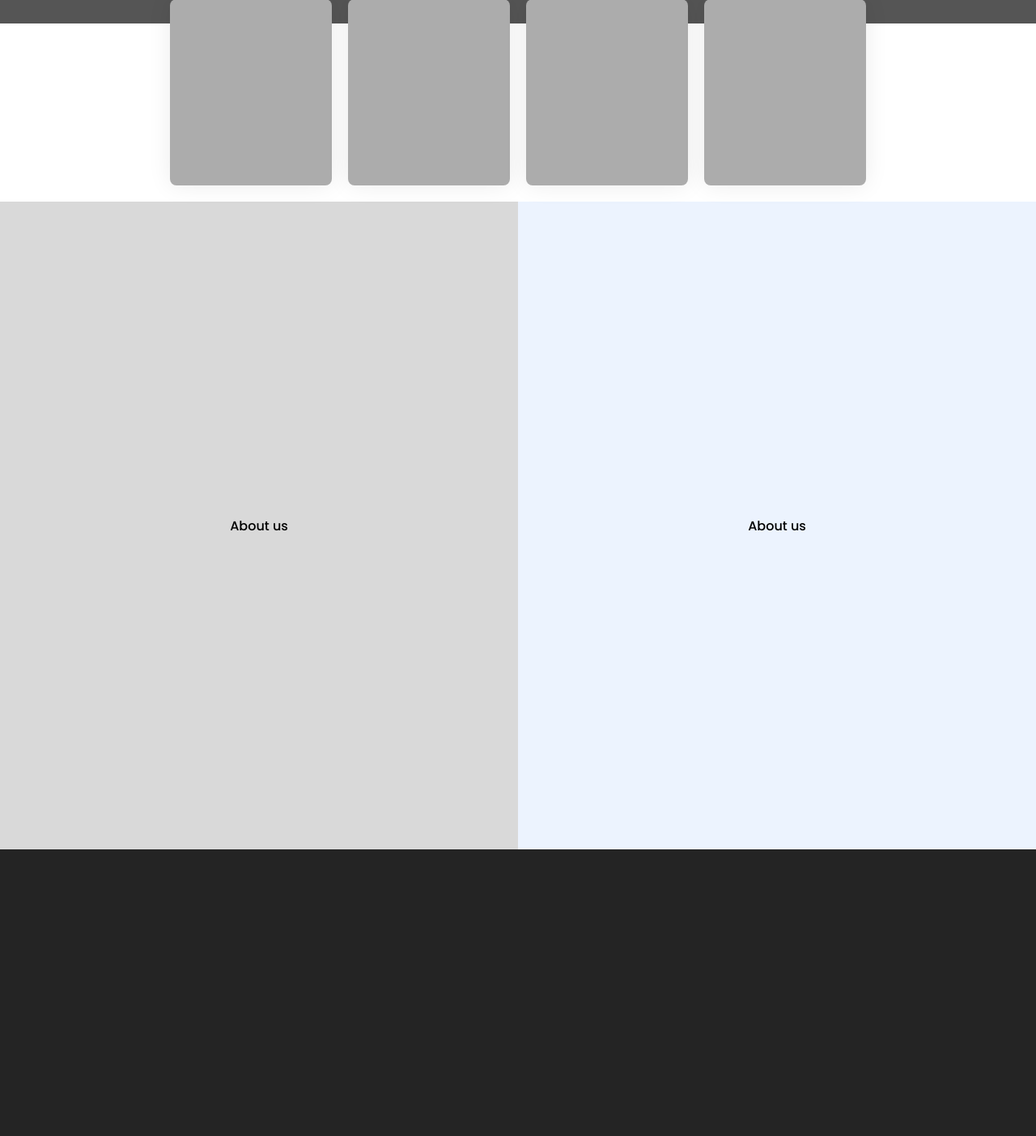
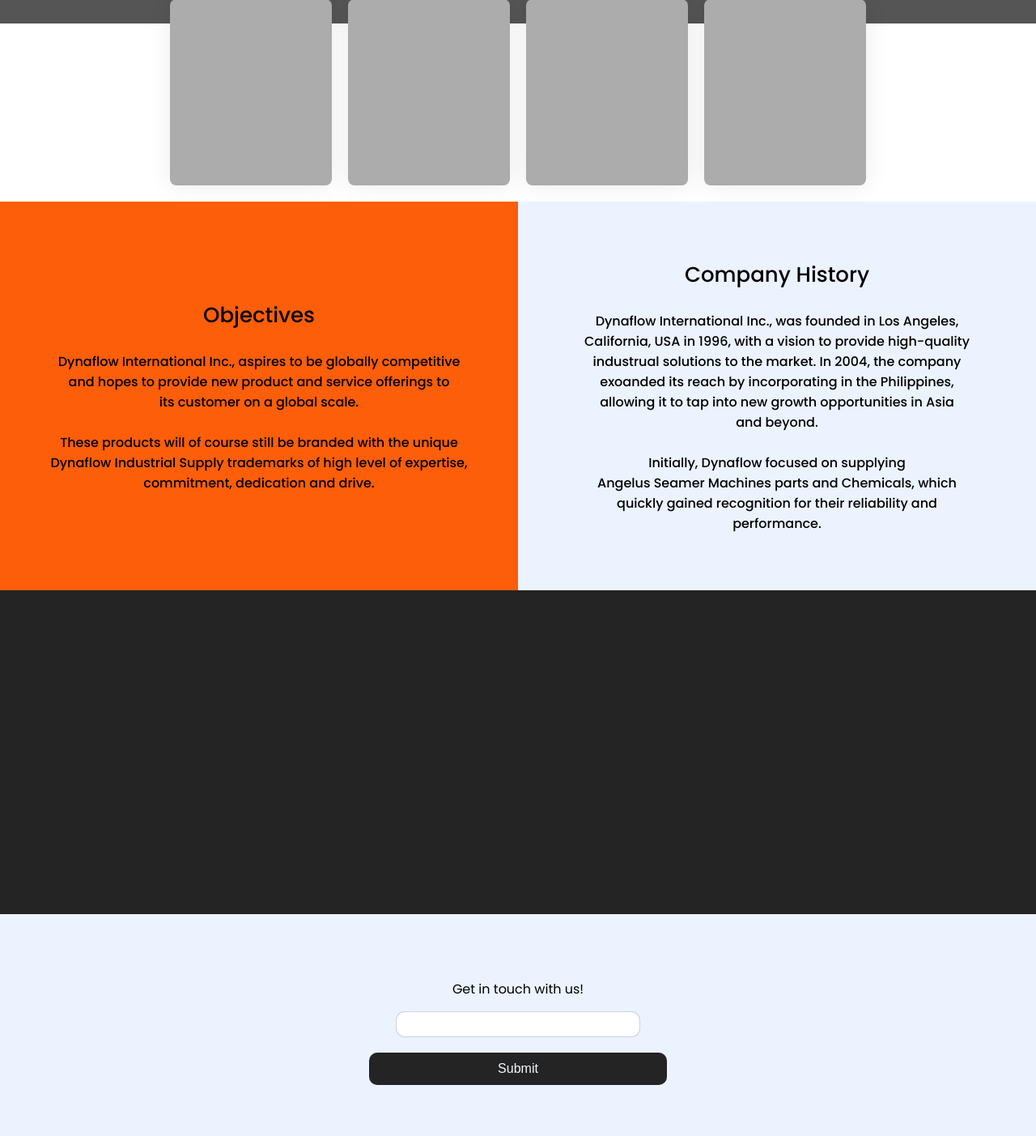
Before and after one commit to Dynaflow-git/Dynaflow-Website, a PHP site: page / in a window 1280 px wide. Shown: the part 551-1954 px from the top of the page at 81% size. Run offline with PHP 8.4, Linux system fonts and the light colour scheme.

Commit message:
initial commit

```diff
--- a/index.html
+++ b/index.html
@@ -4,7 +4,7 @@
 <head>
     <meta charset="UTF-8">
     <meta name="viewport" content="width=device-width, initial-scale=1.0">
-    <title>Document</title>
+    <title>Dynaflow Internation Inc</title>
 
     <link href="style.css/content.css" rel="stylesheet">
     <link href="style.css/style.css" rel="stylesheet">
@@ -95,11 +95,33 @@
     <div class="about">
         <div class="container px-2">
             <div class="row gx-5">
-                <div class="col column1" style="background-color:  #D9D9D9;">
-                    <div class="p-3 border bg-light">About us</div>
+                <div class="col column1">
+                    <div class="p-3">
+                        <span style="font-size: 26px;"> Objectives</span><br><br>
+                        Dynaflow International Inc., aspires to be globally competitive<br>
+                        and hopes to provide new product and service offerings to<br>
+                        its customer on a global scale.<br>
+                        <br>
+                        These products will of course still be branded with the unique<br>
+                        Dynaflow Industrial Supply trademarks of high level of expertise,<br>
+                        commitment, dedication and drive.<br>
+                    </div>
                 </div>
                 <div class="col">
-                    <div class="p-3 border bg-light">About us</div>
+                    <div class="p-3 border bg-light">
+                        <span style="font-size: 26px;">Company History</span><br><br>
+                        Dynaflow International Inc., was founded in Los Angeles, <br>
+                        California, USA in 1996, with a vision to provide high-quality <br>
+                        industrual solutions to the market. In 2004, the company<br>
+                        exoanded its reach by incorporating in the Philippines,<br>
+                        allowing it to tap into new growth opportunities in Asia<br>
+                        and beyond.
+                        <br><br>
+                        Initially, Dynaflow focused on supplying<br>
+                        Angelus Seamer Machines parts and Chemicals, which <br>
+                        quickly gained recognition for their reliability and  <br>
+                        performance. <br>
+                    </div>
                 </div>
             </div>
         </div>
--- a/style.css/content.css
+++ b/style.css/content.css
@@ -83,9 +83,10 @@ background-color: #555;
  }
 /* body */
 
+/* about us */
 .about{
    max-width: 100%;
-   height: 100vh;
+   height: 60vh;
    background-color: #ecf3fe;
 }
 
@@ -93,10 +94,11 @@ background-color: #555;
    display: flex;
    justify-content: center;
    align-items: center;
+   height: 60vh;
 }
 
 .column1{
-   height: 100vh;
+   background-color: #fc5e09;
 }
 
 .VM-content{
```
Also changed, not shown: style.css/style.css (+0 -18 lines).
